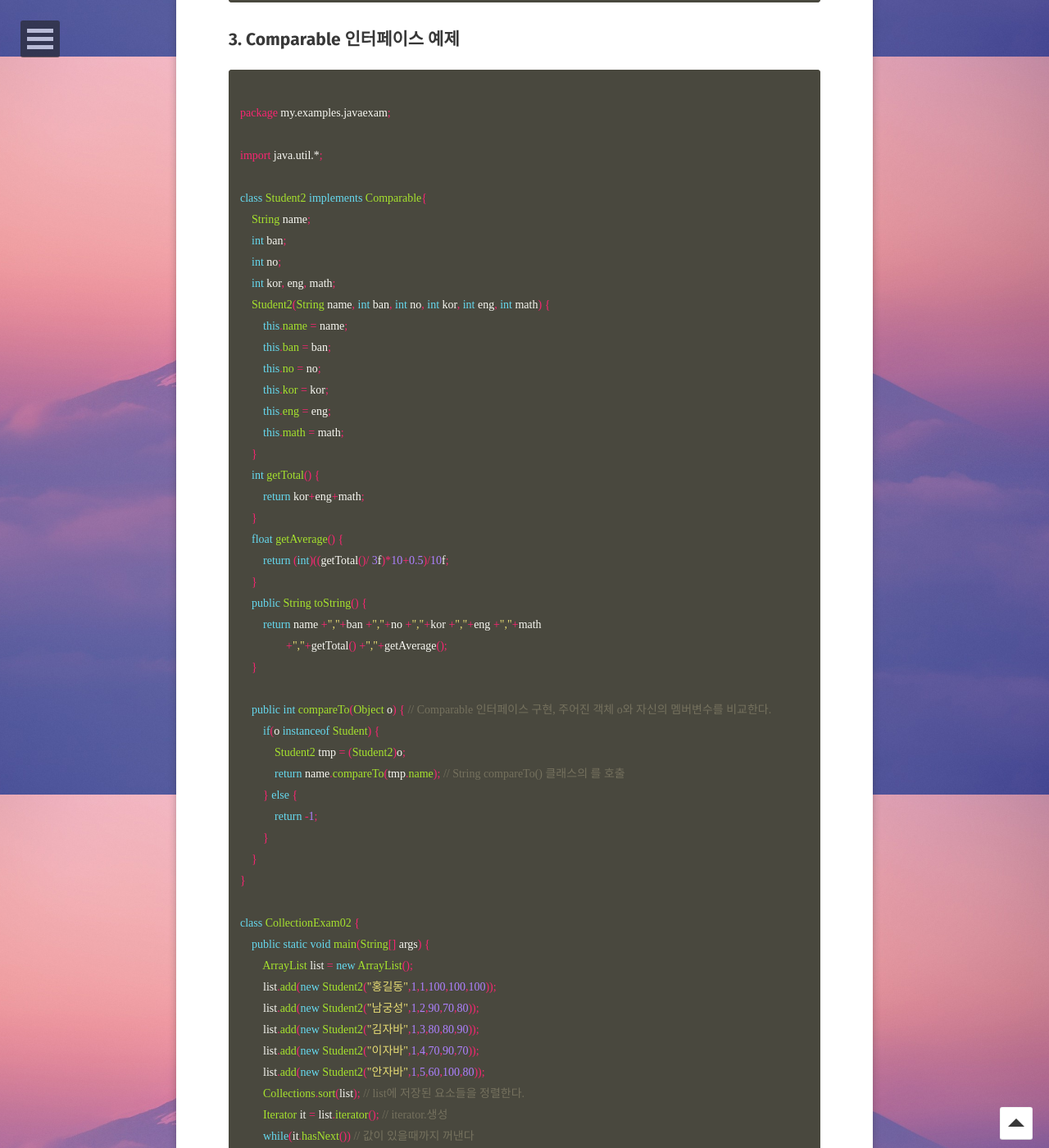
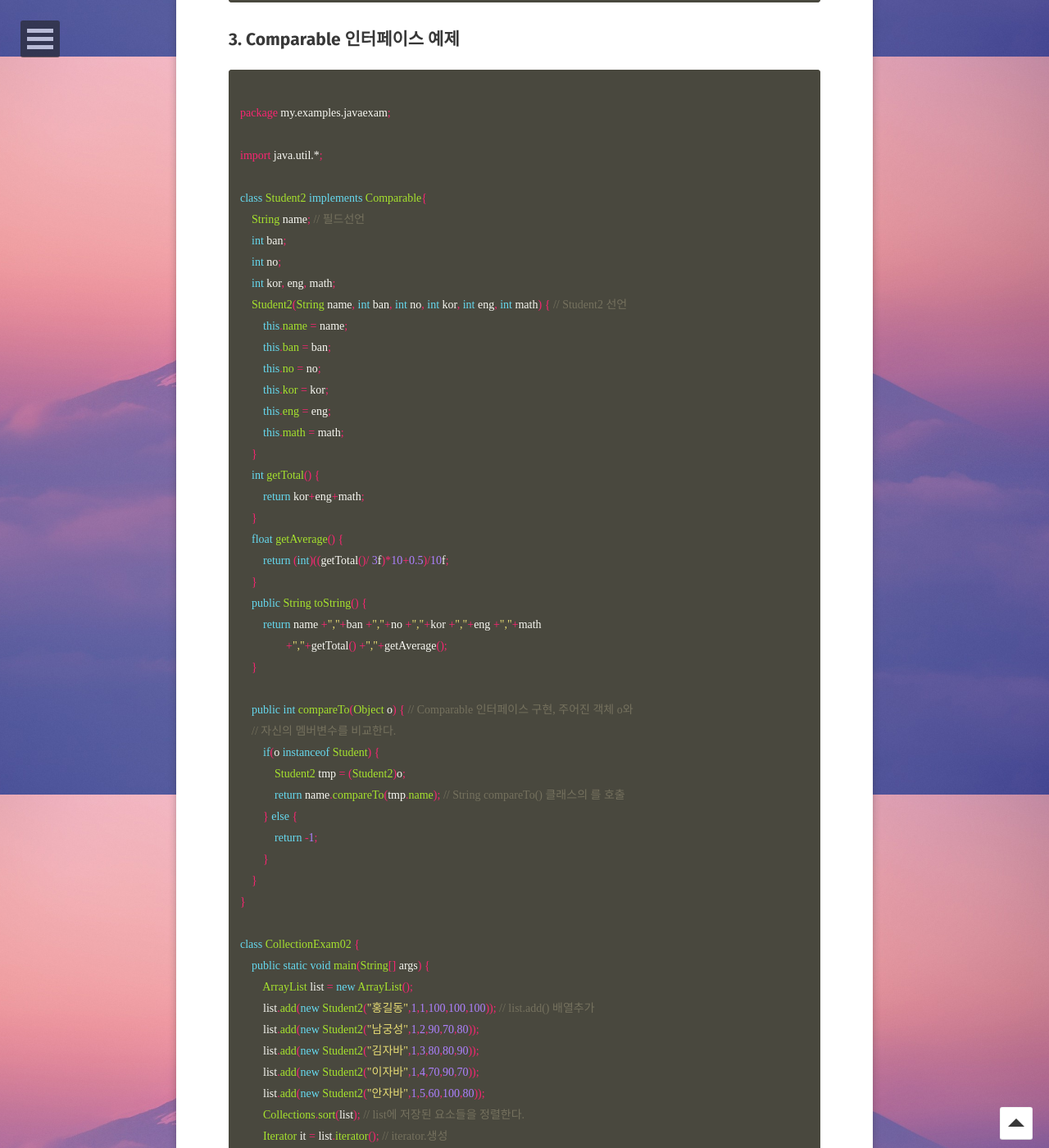
Before and after one commit to choiwono/choiwono.github.io, a Jekyll site: the page built from _posts/2018-12-10-java_basic_02.md, in a window 1280 px wide and 1400 px high, scrolled down 2631 px. Shown: the whole window at 82% size. Built offline with Jekyll 4.4.1, drawn with Linux system fonts in a browser that asks for light colours; some web fonts are replaced; comment, search, counter and statistics services are not loaded; some of the changed text lies outside the part shown.

Commit message:
Update 2018-12-10-java_basic_02.md

```diff
--- a/_posts/2018-12-10-java_basic_02.md
+++ b/_posts/2018-12-10-java_basic_02.md
@@ -113,11 +113,11 @@ package my.examples.javaexam;
 import java.util.*;
 
 class Student2 implements Comparable{
-    String name;
+    String name; // 필드선언
     int ban;
     int no;
     int kor, eng, math;
-    Student2(String name, int ban, int no, int kor, int eng, int math) {
+    Student2(String name, int ban, int no, int kor, int eng, int math) { // Student2 선언
         this.name = name;
         this.ban = ban;
         this.no = no;
@@ -136,7 +136,8 @@ class Student2 implements Comparable{
                 +","+getTotal() +","+getAverage();
     }
 
-    public int compareTo(Object o) { // Comparable 인터페이스 구현, 주어진 객체 o와 자신의 멤버변수를 비교한다.
+    public int compareTo(Object o) { // Comparable 인터페이스 구현, 주어진 객체 o와
+    // 자신의 멤버변수를 비교한다.
         if(o instanceof Student) {
             Student2 tmp = (Student2)o;
             return name.compareTo(tmp.name); // String compareTo() 클래스의 를 호출
@@ -149,7 +150,7 @@ class Student2 implements Comparable{
 class CollectionExam02 {
     public static void main(String[] args) {
         ArrayList list = new ArrayList();
-        list.add(new Student2("홍길동",1,1,100,100,100));
+        list.add(new Student2("홍길동",1,1,100,100,100)); // list.add() 배열추가
         list.add(new Student2("남궁성",1,2,90,70,80));
         list.add(new Student2("김자바",1,3,80,80,90));
         list.add(new Student2("이자바",1,4,70,90,70));
```
Also changed, not shown: other parts of _posts/2018-12-10-java_basic_02.md (+2 -2 lines).
